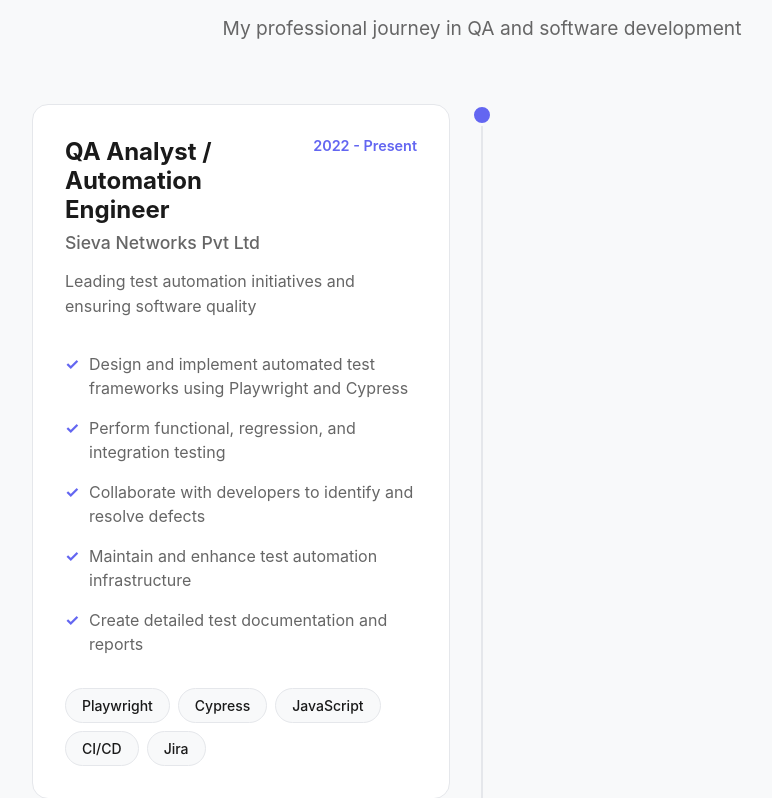
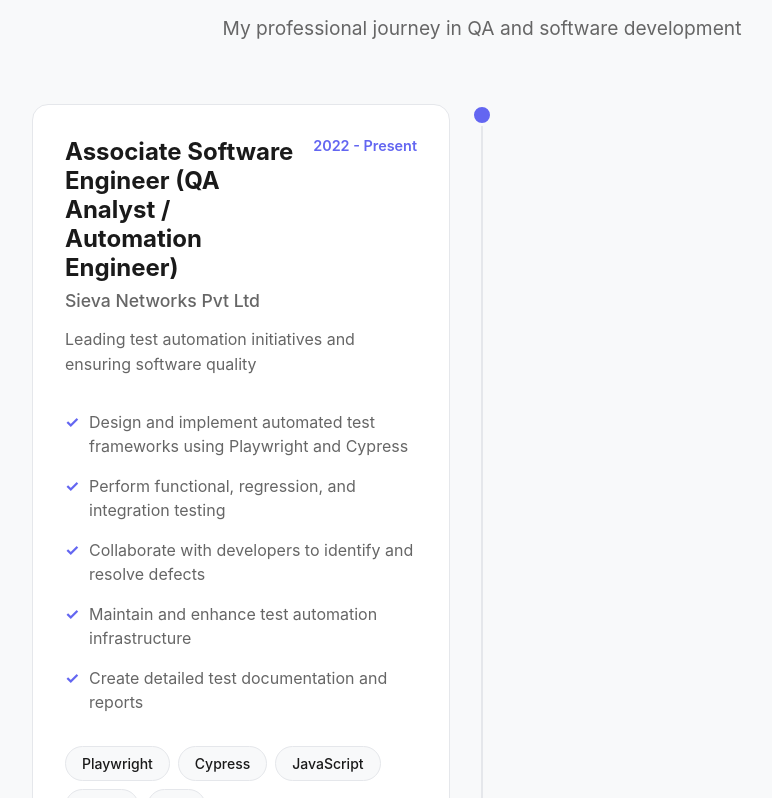
Before and after one commit to debjyotidas/My-Portfolio, a React (Vite) app: page / in a window 1280 px wide. Shown: the part 6922-7720 px from the top of the page, without its empty margins (158-930 px from the left). Built offline with nearby package versions, Linux system fonts and the light colour scheme.

Commit message:
Update job title to Associate Software Engineer

```diff
--- a/src/data/portfolioData.js
+++ b/src/data/portfolioData.js
@@ -156,7 +156,7 @@ export const projects = {
 
 export const experience = [
   {
-    role: "QA Analyst / Automation Engineer",
+    role: "Associate Software Engineer (QA Analyst / Automation Engineer)",
     company: "Sieva Networks Pvt Ltd",
     period: "2022 - Present", // Update with your period
     description: "Leading test automation initiatives and ensuring software quality",
```
